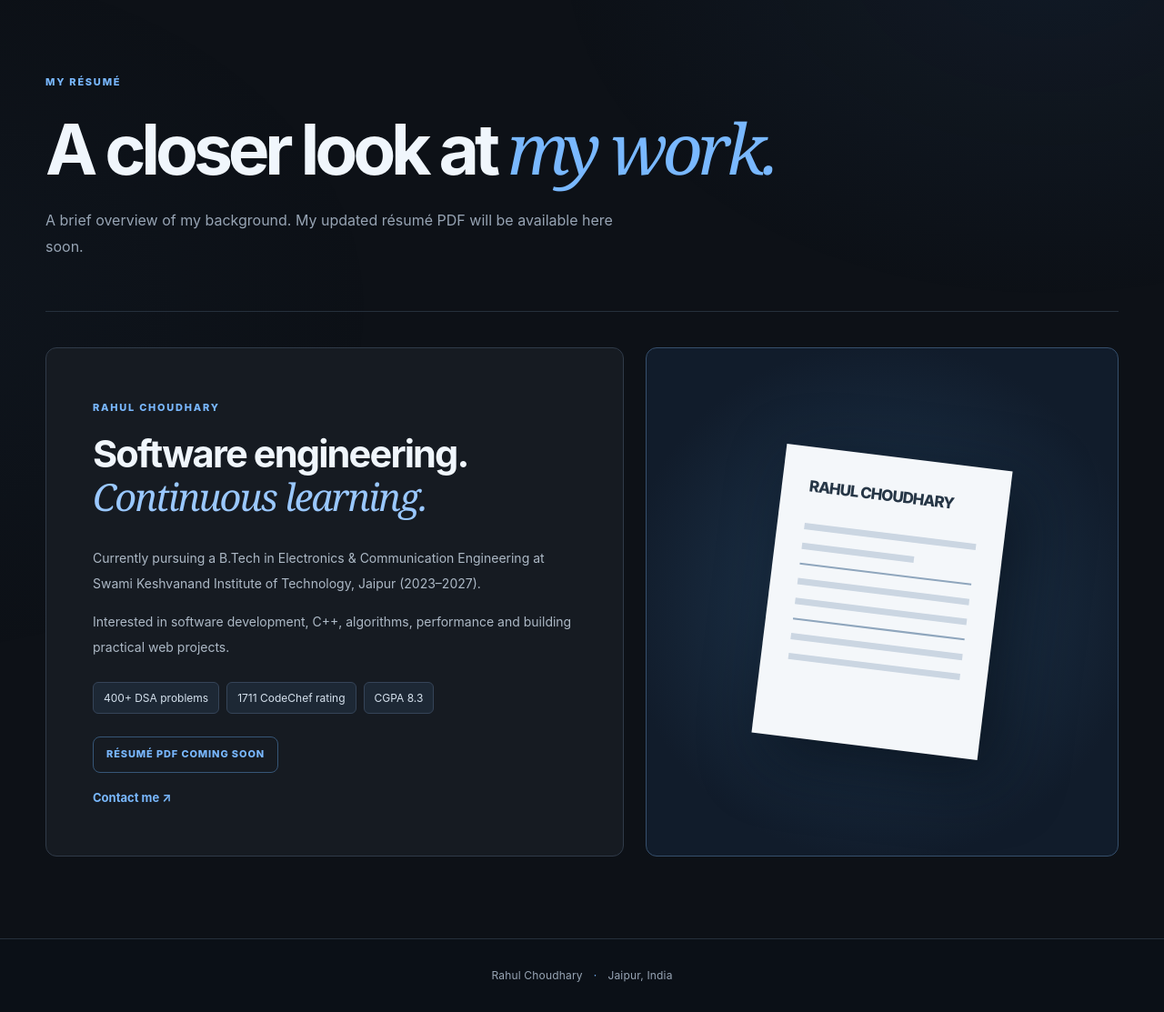
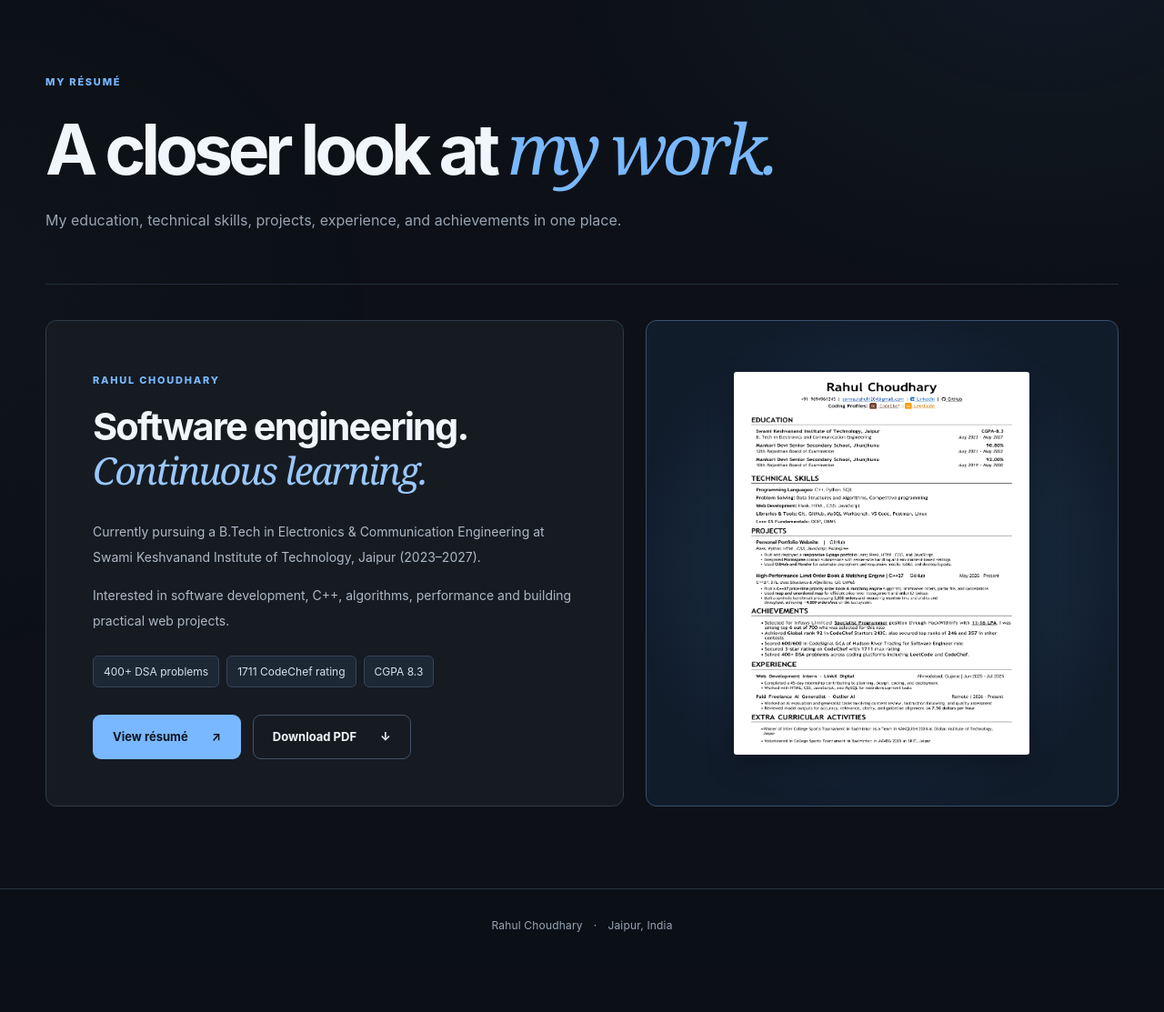
Before and after one commit to RAHUl122004/rahul-portfolio, a Flask app: page /resume in a window 1280 px wide. Shown: the part 85-1198 px from the top of the page at 91% size. After the commit the page ends 1110 px from the top, so only its background shows below. Run offline with Flask 3, Linux system fonts and the light colour scheme.

Commit message:
Add resume PDF to portfolio

```diff
--- a/static/style.css
+++ b/static/style.css
@@ -1444,3 +1444,36 @@ button, a, input, textarea, summary {
         animation-duration: .01ms !important;
     }
 }
+
+
+.resume-document {
+    display: flex;
+    align-items: center;
+    justify-content: center;
+    padding: 18px;
+    transition: border-color .2s ease, transform .2s ease;
+}
+
+.resume-document:hover {
+    border-color: var(--accent);
+    transform: translateY(-2px);
+}
+
+.resume-document img {
+    display: block;
+    width: 100%;
+    max-width: 325px;
+    height: auto;
+    border-radius: 3px;
+    box-shadow: 0 12px 30px rgba(0, 0, 0, .3);
+}
+
+@media (max-width: 700px) {
+    .resume-document {
+        padding: 16px;
+    }
+
+    .resume-document img {
+        max-width: 300px;
+    }
+}
--- a/templates/resume.html
+++ b/templates/resume.html
@@ -4,7 +4,7 @@
 <section class="page-intro container">
     <p class="eyebrow light">MY RÉSUMÉ</p>
     <h1>A closer look at <em>my work.</em></h1>
-    <p>A brief overview of my background. My updated résumé PDF will be available here soon.</p>
+    <p>My education, technical skills, projects, experience, and achievements in one place.</p>
 </section>
 
 <section class="resume-layout container">
@@ -13,12 +13,21 @@
         <h2>Software engineering.<br><span>Continuous learning.</span></h2>
         <p>Currently pursuing a B.Tech in Electronics & Communication Engineering at Swami Keshvanand Institute of Technology, Jaipur (2023–2027).</p>
         <p>Interested in software development, C++, algorithms, performance and building practical web projects.</p>
+
         <div class="resume-facts">
-            <span>400+ DSA problems</span><span>1711 CodeChef rating</span><span>CGPA 8.3</span>
+            <span>400+ DSA problems</span>
+            <span>1711 CodeChef rating</span>
+            <span>CGPA 8.3</span>
         </div>
-        <span class="resume-unavailable">RÉSUMÉ PDF COMING SOON</span>
-        <a class="text-link" href="{{ url_for('contact_page') }}">Contact me ↗</a>
+
+        <div class="action-row">
+            <a class="button button-primary" href="{{ url_for('static', filename='assets/rahul-choudhary-resume.pdf') }}" target="_blank" rel="noopener noreferrer">View résumé <span aria-hidden="true">↗</span></a>
+            <a class="button button-outline" href="{{ url_for('static', filename='assets/rahul-choudhary-resume.pdf') }}" download="Rahul_Choudhary_Resume.pdf">Download PDF <span aria-hidden="true">↓</span></a>
+        </div>
     </div>
-    <div class="resume-illustration" aria-hidden="true"><div class="paper"><span>RAHUL CHOUDHARY</span><i></i><i></i><b></b><i></i><i></i><b></b><i></i><i></i></div></div>
+
+    <a class="resume-illustration resume-document" href="{{ url_for('static', filename='assets/rahul-choudhary-resume.pdf') }}" target="_blank" rel="noopener noreferrer" aria-label="View Rahul Choudhary résumé PDF">
+        <img src="{{ url_for('static', filename='assets/resume-preview.png') }}" alt="Preview of Rahul Choudhary résumé" loading="lazy">
+    </a>
 </section>
 {% endblock %}
```
Also changed, not shown: static/assets/resume-preview.png (added), 1 other file.
